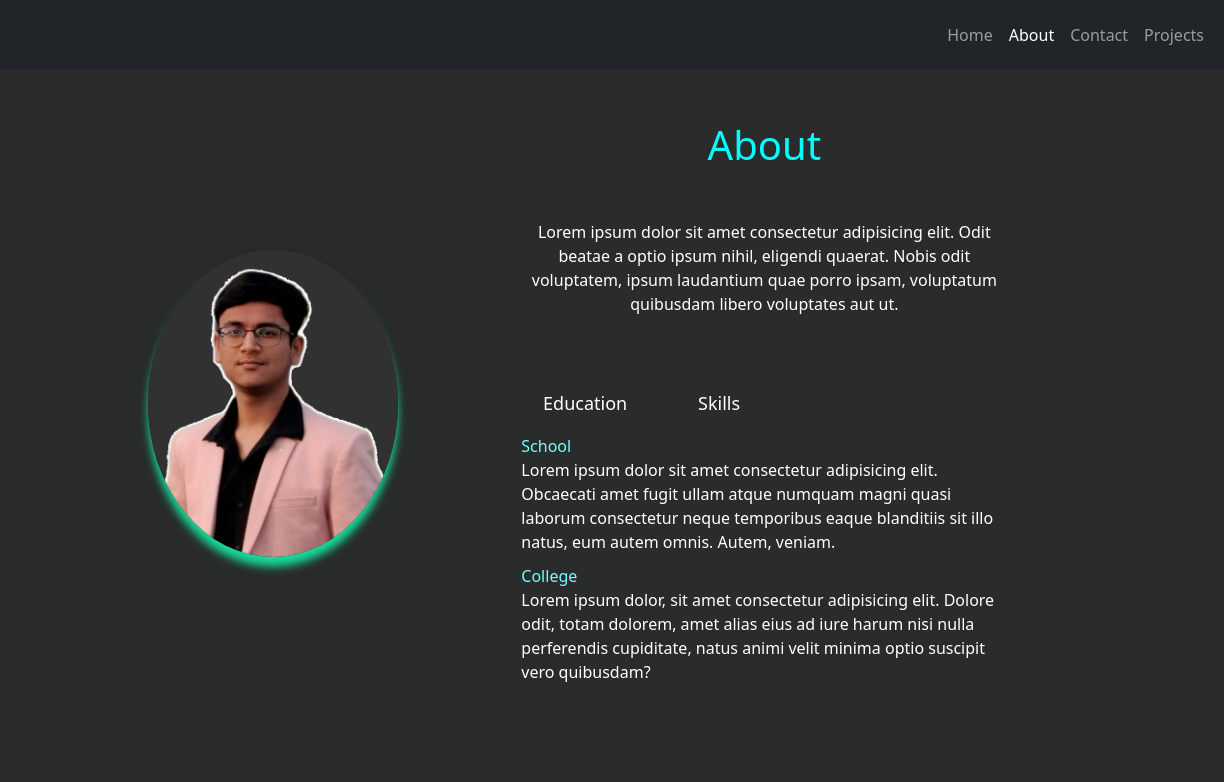
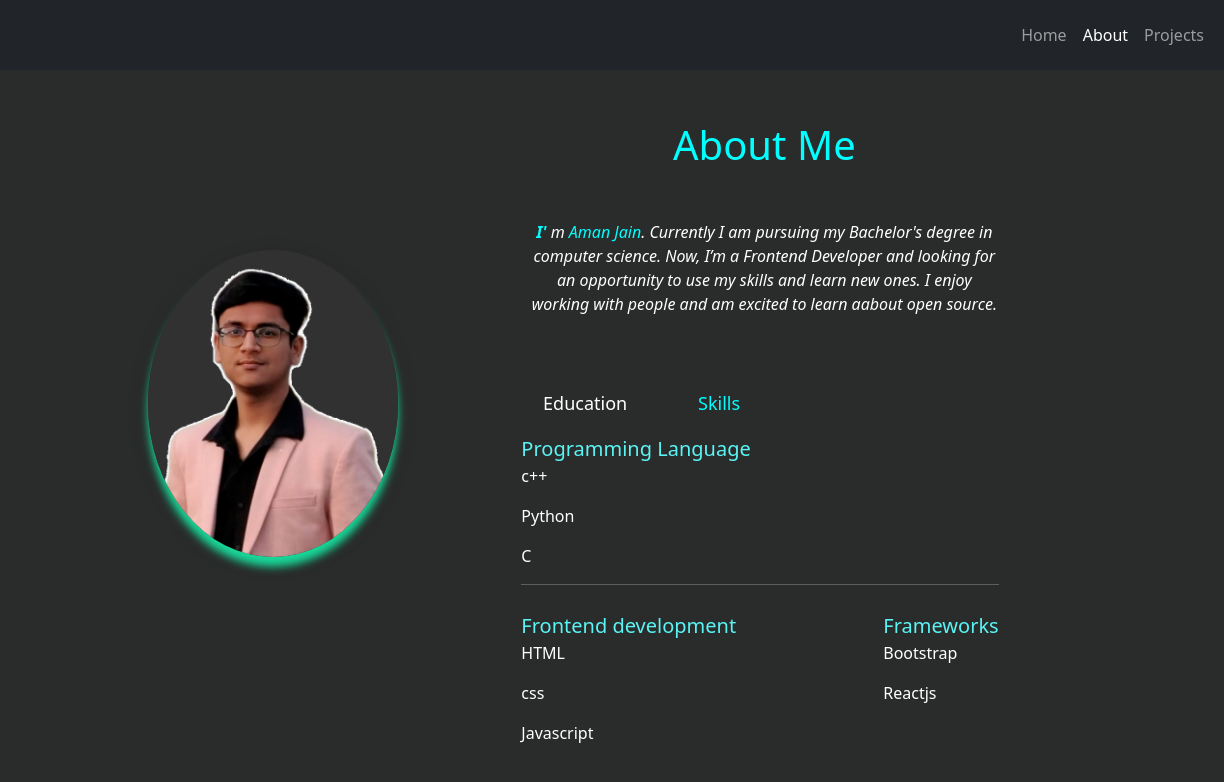
Before and after one commit to jainaman78/Portfolio, a plain HTML site: page about.html in a window 1280 px wide. Both pictures are taken after a click on the button "Skills". Shown: the full height of the page, 56-1280 px from the left. Drawn offline with nearby package versions, Linux system fonts and the light colour scheme.

Commit message:
new changes

```diff
--- a/about.html
+++ b/about.html
@@ -26,9 +26,6 @@
                 <a class="nav-link active item" href="about.html">About</a>
               </li>
               <li class="nav-item">
-                <a class="nav-link item" href="contact.html">Contact</a>
-              </li>
-              <li class="nav-item">
                 <a class="nav-link item" href="project.html">Projects</a>
               </li>
           </div>
@@ -40,9 +37,10 @@
                 <img src="images/Picsart_23-03-10_15-27-08-661 - Copy.png" alt="" class="images img-fluid">
             </div>
             <div class="col-md-5">
-                <h1 class="text" style="color: aqua;">About</h1>
+                <h1 class="text" style="color: aqua;">About Me</h1>
 
-                <p class="text">Lorem ipsum dolor sit amet consectetur adipisicing elit. Odit beatae a optio ipsum nihil, eligendi quaerat. Nobis odit voluptatem, ipsum laudantium quae porro ipsam, voluptatum quibusdam libero voluptates aut ut.</p>
+                <p class="text" style="font-style: italic;"><span style="font-weight: bold;">I'</span> m <span>Aman Jain</span>. Currently I am pursuing my Bachelor's degree in computer science. Now, I’m a Frontend Developer and looking for an opportunity to use my skills and learn new ones. I enjoy working with people and am excited to learn aabout open source.
+                </p>
 
                 <div class="d-grid gap-1 d-md-block item btn1">
                     <button class="btn text active-link" onclick="tab('Education')" type="button" style="font-size: large;">Education</button>
@@ -50,32 +48,46 @@
                 </div>
                 <div class="content1 act " id="Education">
                     <ul>
-                        <li><span>School</span>
-                        <br>
-                        National Victor Public School : 93.5%
+                        <li><span style="font-size: 20px;">School</span><br> <pre style="margin-bottom: 0%;">12th: National Victor Public School (93.5%)</pre>
+                        <pre>10th: Delhi International School (90.6%)</pre>
+                        </li>
+                        <hr style="color: aliceblue;">
+                        <li><span style="font-size: 20px
+                        ;">College</span><br><span style="color: white;">B.tech (GL Bajaj Institute of Technology and Management)</span> <br> 1st year : 8.0 SGPA </li>
 
-                        </li>
-                        <li><span>College</span>
-                        <br>
-                        GL bajaj
-                        </li>
-                        <li><span></span></li>
+
                     </ul>
 
                 </div>
                 <div class="content1 " id="skills">
                     <ul>
-                        <li><span>School</span>
-                        <br>
-                        Lorem ipsum dolor sit amet consectetur adipisicing elit. Obcaecati amet fugit ullam atque numquam magni quasi laborum consectetur neque temporibus eaque blanditiis sit illo natus, eum autem omnis. Autem, veniam.
+                        <li><span style="font-size: 20px;">Programming Language</span>
+                        <p>c++</p>
+                        <p> Python </p>
+                        <p>C</p>
+                        </li>
+                           <hr style="color: aliceblue;">
+                    </ul>
+                    <div class="full" style="display: flex;">
+                        <div class="frontend">
+                            <ul>
+                                <li><span style="font-size: 20px;">Frontend development</span>
+                                <p>HTML</p>
+                                <p>css</p>
+                                <p>Javascript</p>
+                                </li>
+                            </ul>
+                        </div>
+                        <div class="framwork">
+                            <ul>
+                                <li><span style="font-size: 20px;">Frameworks</span>
+                                <p>Bootstrap</p>
+                                <p>Reactjs</p>
+                                </li>
+                            </ul>
+                        </div>
 
-                        </li>
-                        <li><span>College</span>
-                        <br>
-                        Lorem ipsum dolor, sit amet consectetur adipisicing elit. Dolore odit, totam dolorem, amet alias eius ad iure harum nisi nulla perferendis cupiditate, natus animi velit minima optio suscipit vero quibusdam?
-                        </li>
-                        <li><span></span></li>
-                    </ul>
+                    </div>
 
                 </div>
             </div>
--- a/style.css
+++ b/style.css
@@ -100,7 +100,7 @@ body{
     }
   }
   .social:hover{
-    filter: contrast();
+    filter: contrast(0.4);
   }
 
 .content1 ul li{
@@ -108,7 +108,7 @@ body{
     margin: 10px 0;
 }
 .content1 li span{
-    color: rgb(117, 254, 254);
+    color: rgb(90, 244, 244);
 
 }
 .content1 li {
@@ -120,3 +120,12 @@ body{
 .content1.act{
     display: block;
 }
+.active-link{
+    color: aqua;
+}
+.table{
+    border: none;
+}
+.full{
+    justify-content: space-between;
+}
```
Also changed, not shown: contact.html (deleted, +0 -44 lines), index.html (+1 -4 lines), project.html (+0 -3 lines).
